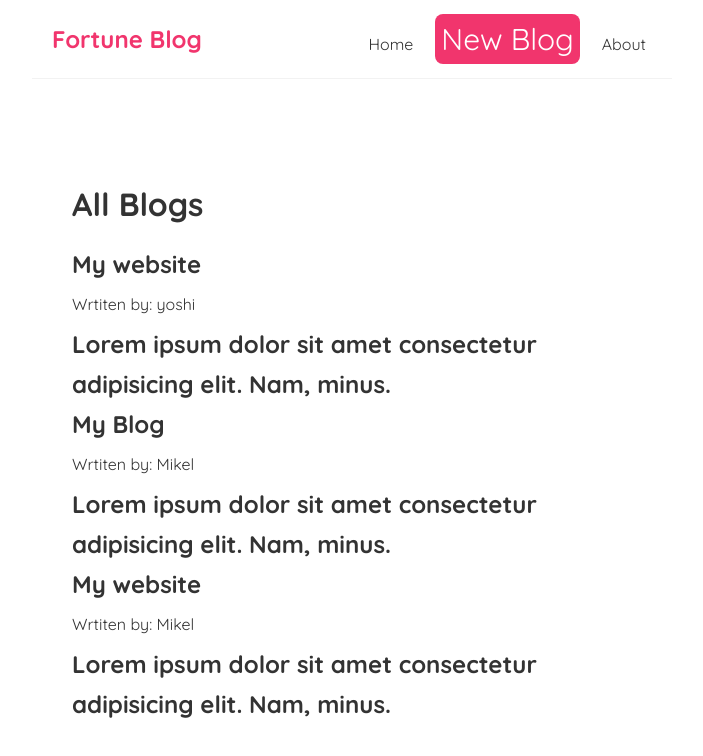
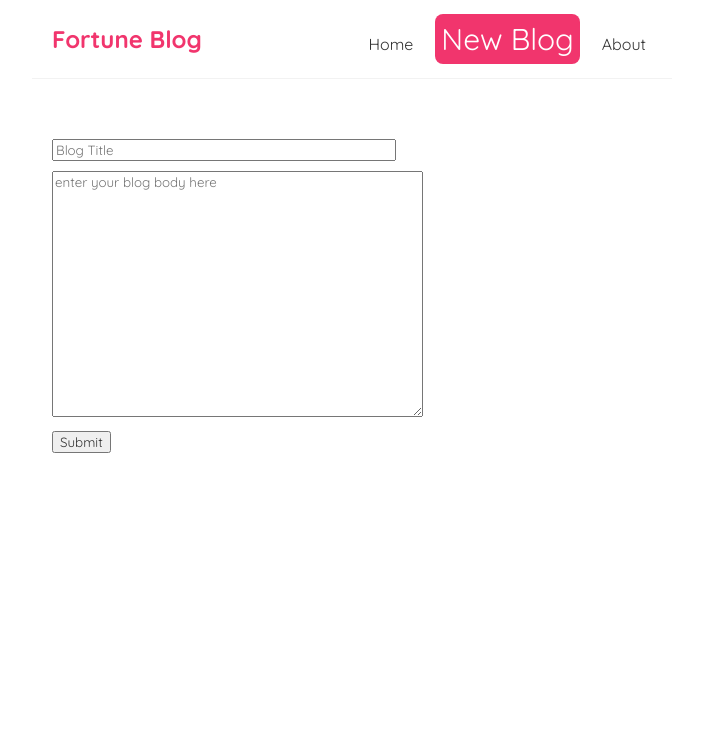
Before and after one commit to fortuneonyeka/React-blog, a React (Create React App) app: page /newblog in a window 1280 px wide. Shown: the top 756 px of the page, without its empty margins (288-991 px from the left). Built offline with nearby package versions, Linux system fonts and the light colour scheme; data requests are answered from the project's data file; the HTML template or start-up script is replaced by a standard one.

Commit message:
implement routing to different pages

```diff
--- a/src/App.jsx
+++ b/src/App.jsx
@@ -1,40 +1,26 @@
 import React from "react";
 import NavBar from "./components/NavBar";
 import Home from "./components/Home";
+import About from "./components/About";
+import NewBlog from "./components/NewBlog";
+import { BrowserRouter as Router, Routes, Route } from "react-router-dom";
 // import Blogs from "./components/Blogs";
 
-class App extends React.Component {
-  // constructor() {
-  //   super();
-  //   this.state = {
-  //     meaningOfLife: 0,
-  //   person: 'me',
-  //   };
-  // }
-
-  // handleClick = () => {
-  //   this.setState({ meaningOfLife: this.state.meaningOfLife + 1 });
-  // };
-  // reduceState = () => {
-  //   this.setState({ meaningOfLife: this.state.meaningOfLife - 1 });
-  // };
-  // handlePerson = (e) => {
-  //   this.setState({ person: e.target.value });
-  // };
-
-
-
-  render() {
-    return (
-      <div className='App'>
+const App = () => {
+  return (
+    <Router>
+      <div className="App">
         <NavBar />
-        <div className='content'>
-          <Home />
-          {/* <Blogs /> */}
+        <div className="content">
+          <Routes>
+            <Route path="/" element={<Home />} />
+            <Route path="/about" element={<About />} />
+            <Route path="/newblog" element={<NewBlog />} />
+          </Routes>
         </div>
       </div>
-    );
-  }
+    </Router>
+  );
 }
 
 export default App;
--- /dev/null
+++ b/src/components/About.jsx
@@ -0,0 +1,12 @@
+import React from 'react'
+
+const About = () => {
+  return (
+    <div>
+      <h1>This is about us</h1>
+      <p>This is the best blog app in the world</p>
+    </div>
+  )
+}
+
+export default About
--- a/src/components/Blogs.jsx
+++ b/src/components/Blogs.jsx
@@ -4,8 +4,7 @@ const Blogs = ({blogsProp, titleProp}) => {
   return (
     <div
       className="blogs"
-      style={{ padding: "20px", padding: "20px", lineHeight: "40px" }}
-    >
+      style={{ padding: "20px", lineHeight: "40px" }}>
       <h1 style={{ marginBottom: "20px", marginTop: "25px" }}>{titleProp}</h1>
       {blogsProp.map((blog) => (
         <div className="blog-preview" key={blog.id}>
--- a/src/components/NavBar.jsx
+++ b/src/components/NavBar.jsx
@@ -1,20 +1,28 @@
+import { NavLink } from "react-router-dom";
 const NavBar = () => {
   return (
-    <nav className='navbar'>
+    <nav className="navbar">
       <h1>Fortune Blog</h1>
-      <div className='links'>
-        <a href='/'>Home</a>
-        <a
-          href='/create'
-          // inline styling
-          style={{ color: 'white', backgroundColor: '#f1356d',borderRadius:'8px', fontSize: 30 }}
-        >
+      <div className="links">
+        <NavLink to="/">
+            Home
+        </NavLink>
+
+        <NavLink to="/newblog"
+          style={{
+            color: "white",
+            backgroundColor: "#f1356d",
+            borderRadius: "8px",
+            fontSize: 30,
+          }}>
           New Blog
-        </a>
-        <a href='/about'>About</a>
+        </NavLink>
+        <NavLink to="/about">
+            About
+        </NavLink>
       </div>
     </nav>
   );
-}
+};
 
 export default NavBar;
--- /dev/null
+++ b/src/components/NewBlog.jsx
@@ -0,0 +1,15 @@
+import React from 'react'
+// import { useState } from "react"
+
+function NewBlog() {
+
+  return (
+    <form action="">
+      <input type="text" name="title" placeholder="Blog Title" className="blog-title"/>
+      <textarea name="blog" id="blog" cols="50" rows="15" placeholder="enter your blog body here"></textarea>
+      <button className="btn">Submit</button>
+    </form>
+  );
+}
+
+export default NewBlog
--- a/src/index.css
+++ b/src/index.css
@@ -33,3 +33,14 @@
   margin: 40px auto;
   padding: 20px;
 }
+
+.blog-title {
+  display: block;
+  margin-bottom: 10px;
+  width: 56%;
+}
+
+.btn {
+  display: block;
+  margin-top: 10px;
+}
--- a/src/useFetch.js
+++ b/src/useFetch.js
@@ -1,4 +1,4 @@
-import React from 'react'
+// import React from 'react'
 import { useEffect, useState } from "react";
 
 const useFetch =(url) => {
@@ -14,7 +14,7 @@ const useFetch =(url) => {
         if (!Response.ok) {
           throw Error("data did not fetch");
         }
-        return Response.json();
+        return Response.json()
       })
       .then((data) => {
         setData(data);
@@ -27,7 +27,7 @@ const useFetch =(url) => {
       });
   }, [url]);
 
-  return {data, isLoading,error}
+  return {data, isLoading}
 }
 
 export default useFetch
```
Also changed, not shown: src/components/Inputs.jsx (deleted, +0 -13 lines).
